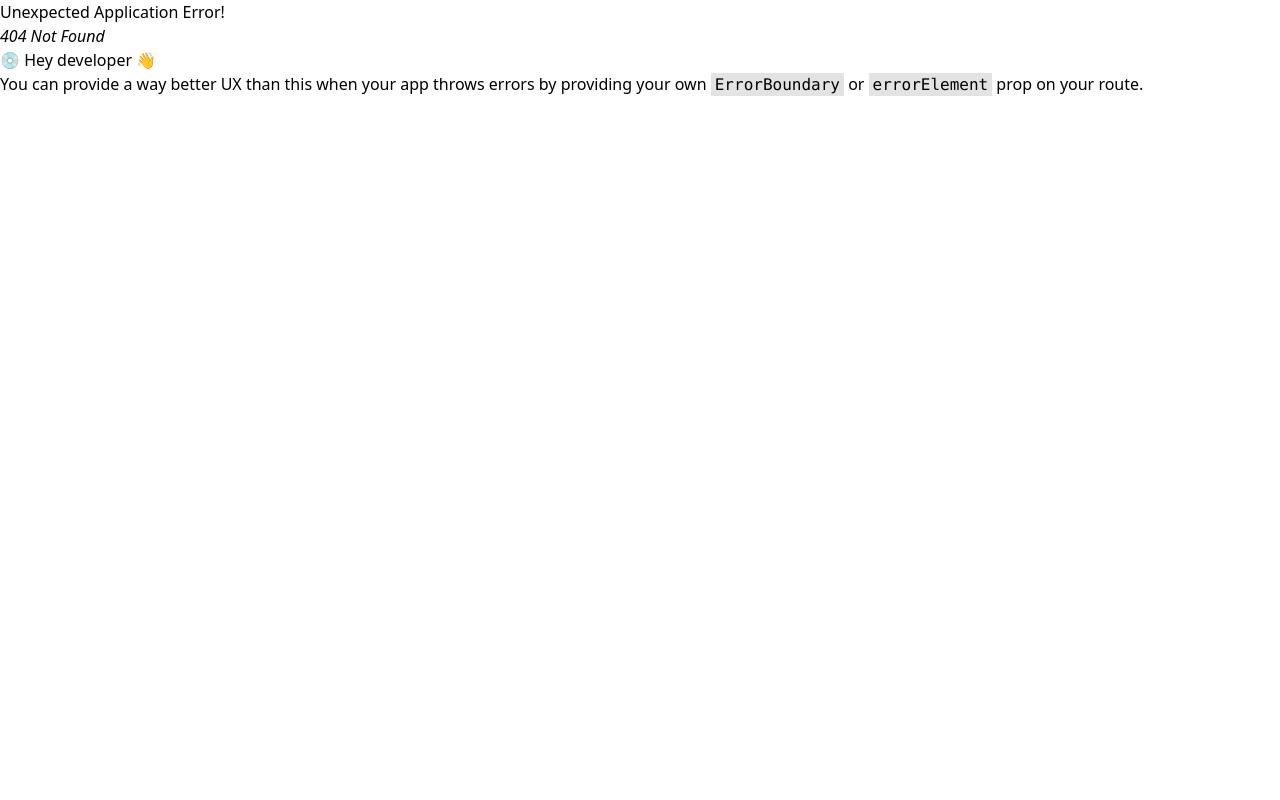
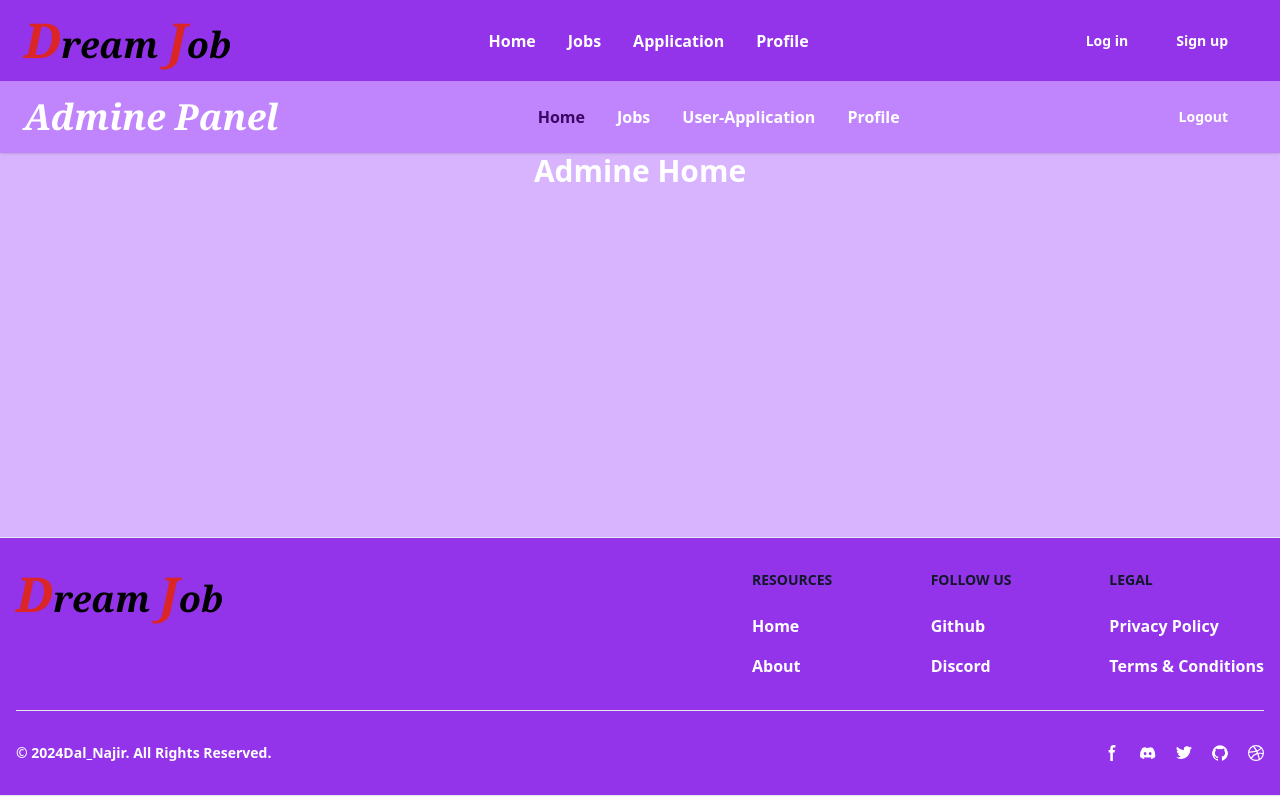
Before and after one commit to DalNajir123/UniJobConnect, a React (Vite) app in the folder Frontend/: page /admine in a window 1280 px wide. Before the commit this address had no page. Built offline with nearby package versions, Linux system fonts and the light colour scheme.

Commit message:
Add Admine Panel

```diff
--- /dev/null
+++ b/Frontend/src/Components/Admine/Admine.jsx
@@ -0,0 +1,17 @@
+import React from 'react'
+import Navbar from './Navbar'
+
+function Admine() {
+  return (
+    <>
+      <Navbar/>
+      <div className='w-full h-96 bg-purple-300'>
+        <h1 className='text-center text-white text-3xl font-extrabold '>
+            Admine Home
+        </h1>
+      </div>
+    </>
+  )
+}
+
+export default Admine
--- /dev/null
+++ b/Frontend/src/Components/Admine/AdmineJob.jsx
@@ -0,0 +1,17 @@
+import React from 'react'
+import Navbar from './Navbar'
+
+function AdmineJob() {
+  return (
+    <>
+      <Navbar/>
+      <div className='w-full h-96 bg-purple-300'>
+        <h1 className='text-center text-white text-3xl font-extrabold '>
+            Add Jobs & Jobs Operation
+        </h1>
+      </div>
+    </>
+  )
+}
+
+export default AdmineJob
--- /dev/null
+++ b/Frontend/src/Components/Admine/AdmineProfile.jsx
@@ -0,0 +1,17 @@
+import React from 'react'
+import Navbar from './Navbar'
+
+function AdmineProfile() {
+  return (
+    <>
+      <Navbar/>
+      <div className='w-full h-96 bg-purple-300'>
+        <h1 className='text-center text-white text-3xl font-extrabold '>
+            Manage Admine Profile Here
+        </h1>
+      </div>
+    </>
+  )
+}
+
+export default AdmineProfile
--- /dev/null
+++ b/Frontend/src/Components/Admine/Navbar.jsx
@@ -0,0 +1,72 @@
+import React from "react";
+import { Link, NavLink } from 'react-router-dom'
+
+
+export default function Navbar() {
+    return (
+        <header className="shadow sticky z-50 top-0 ">
+            <nav className="border-gray-900  lg:px-6 py-4 bg-purple-400 text-white">
+                <div className="flex flex-wrap justify-between items-center mx-auto max-w-screen-xl">
+                    <h1 className="font-bold text-4xl font-serif italic hover:animate-bounce ">Admine Panel</h1>
+                    {/* header button link */}
+                    <div className="flex items-center lg:order-2">
+                        <Link
+                            to="logout"
+                            className="text-white hover:bg-gray-300 hover:text-purple-950 focus:ring-4 focus:ring-gray-300 font-bold rounded-lg text-sm px-4 lg:px-5 py-2 lg:py-2.5 mr-2 focus:outline-none"
+                        >
+                            Logout
+                        </Link>
+                    </div>
+                    {/* header link in ui */}
+                    <div
+                        className="hidden justify-between items-center w-full lg:flex lg:w-auto lg:order-1"
+                        id="mobile-menu-2"
+                    >
+                        <ul className="flex flex-col mt-4 font-medium lg:flex-row lg:space-x-8 lg:mt-0">
+                            <li>
+                                <NavLink
+                                    to="/admine"
+                                    className={({ isActive }) =>
+                                        `block py-2 pr-4 pl-3 duration-200 ${isActive ? "text-purple-950" : "text-white"} border-b border-gray-100 hover:bg-gray-50 lg:hover:bg-transparent lg:border-0 hover:text-orange-700 lg:p-0 font-bold`
+                                    }
+                                >
+                                    Home
+                                </NavLink>
+                            </li>
+                            <li>
+                                <NavLink
+                                    to="/admineJob"
+                                    className={({ isActive }) =>
+                                        `block py-2 pr-4 pl-3 duration-200 ${isActive ? "text-purple-950" : "text-white"} border-b border-gray-100 hover:bg-gray-50 lg:hover:bg-transparent lg:border-0 hover:text-orange-700 lg:p-0 font-bold`
+                                    }
+                                >
+                                    Jobs
+                                </NavLink>
+                            </li>
+                            <li>
+                                <NavLink
+                                    to="/user"
+                                    className={({ isActive }) =>
+                                        `block py-2 pr-4 pl-3 duration-200 ${isActive ? "text-purple-950" : "text-white"} border-b border-gray-100 hover:bg-gray-50 lg:hover:bg-transparent lg:border-0 hover:text-orange-700 lg:p-0 font-bold`
+                                    }
+                                >
+                                    User-Application
+                                </NavLink>
+                            </li>
+                            <li>
+                                <NavLink
+                                    to="/admineProfile"
+                                    className={({ isActive }) =>
+                                        `block py-2 pr-4 pl-3 duration-200 ${isActive ? "text-purple-950" : "text-white"} border-b border-gray-100 hover:bg-gray-50 lg:hover:bg-transparent lg:border-0 hover:text-orange-700 lg:p-0 font-bold`
+                                    }
+                                >
+                                    Profile
+                                </NavLink>
+                            </li>
+                        </ul>
+                    </div>
+                </div>
+            </nav>
+        </header>
+    );
+}
--- /dev/null
+++ b/Frontend/src/Components/Admine/User.jsx
@@ -0,0 +1,17 @@
+import React from 'react'
+import Navbar from './Navbar'
+
+function User() {
+  return (
+    <>
+      <Navbar/>
+      <div className='w-full h-96 bg-purple-300'>
+        <h1 className='text-center text-white text-3xl font-extrabold '>
+            Handle All User Job-Aplication Here
+        </h1>
+      </div>
+    </>
+  )
+}
+
+export default User
--- a/Frontend/src/Components/Home/Home.jsx
+++ b/Frontend/src/Components/Home/Home.jsx
@@ -1,6 +1,7 @@
 import React from "react";
 import Slider from "../../Slider";
 import "./Home.css";
+import {Link} from 'react-router-dom'
 
 const slide = ["./1.webp", "./2.webp"];
 
@@ -8,10 +9,6 @@ const HomePage = () => {
   return (
     <div className="bg-purple-200">
       <section className="bg-purple-300 text-white py-16 pt-3">
-        {/* <div id='top-text'>
-          <h1 id="top" data-text="Explore Opportunities With Top Companies!">Explore Opportunities With Top Companies! </h1>
-        </div> */}
-
         <div className="text-center mb-8">
           <h1 className="animated-text ">
             <span className="shadow-xl shadow-fuchsia-700">
@@ -30,6 +27,10 @@ const HomePage = () => {
           </div>
         </div>
       </section>
+
+      <Link to="/navbar">
+        Admine Navbar
+      </Link>
 
       <section className="bg-purple-400 text-white py-16">
         <div className="container mx-auto text-center">
@@ -80,13 +81,17 @@ const HomePage = () => {
             Create an account or login to explore more job opportunities.
           </p>
           <div>
+          <Link to="/Ragistration">
             <button className="bg-white text-blue-500 py-3 px-6 rounded-full font-semibold hover:bg-blue-100">
-              Create Account
+                Create Account
             </button>
+          </Link>
             <span className="mx-4">or</span>
+          <Link to="/login">
             <button className="bg-white text-blue-500 py-3 px-6 rounded-full font-semibold hover:bg-blue-100">
               Login
             </button>
+          </Link>
           </div>
         </div>
       </section>
--- a/Frontend/src/Components/Logo/Logo.jsx
+++ b/Frontend/src/Components/Logo/Logo.jsx
@@ -1,8 +1,8 @@
 import React from "react";
 
-function Logo() {
+function Logo({name}) {
     return (
-        <h1 className="font-bold text-4xl font-serif italic hover:animate-bounce "> <span className="text-red-600 text-5xl hover:text-white ">D</span><span className="text-black">ream</span>  <span className="text-red-600 text-5xl hover:text-white">J</span><span className="text-black">ob</span></h1>
+        <h1 className="font-bold text-4xl font-serif italic hover:animate-bounce "> <span className="text-red-600 text-5xl hover:text-white ">D</span><span className="text-black">ream</span>  <span className="text-red-600 text-5xl hover:text-white">J</span><span className="text-black">ob</span>{name}</h1>
     )
 }
 
--- a/Frontend/src/main.jsx
+++ b/Frontend/src/main.jsx
@@ -10,27 +10,10 @@ import Home from './Components/Home/Home.jsx'
 import Login from './Components/Login/Login.jsx'
 import SignUp from './Components/Ragistration/Ragistration.jsx'
 import Profile from './Components/Profile/Profile.jsx'
-
-// const router = createBrowserRouter([
-//   {
-//     path:'/',
-//     element: <Layout/>,
-//     children:[
-//       {
-//         path:"",
-//         element:<Home/>
-//       },
-//       {
-//         path:"about",
-//         element:<About/>
-//       },
-//       {
-//         path:"contact",
-//         element:<Contact/>
-//       }
-//     ]
-//   }
-// ])
+import Admine from './Components/Admine/Admine.jsx';
+import AdmineJob from './Components/Admine/AdmineJob.jsx';
+import User from './Components/Admine/User.jsx';
+import AdmineProfile from './Components/Admine/AdmineProfile.jsx';
 
 const router = createBrowserRouter(
   createRoutesFromElements(
@@ -39,7 +22,10 @@ const router = createBrowserRouter(
       <Route path='login' element={<Login />} />
       <Route path='Ragistration' element={<SignUp />} />
       <Route path='profile' element={<Profile />} />
-
+      <Route path='admine' element={<Admine/>}/>
+      <Route path='admineJob' element={<AdmineJob/>}/>
+      <Route path='user' element={<User/>}/>
+      <Route path='admineProfile' element={<AdmineProfile/>}/>
     </Route>
   )
 )
```
